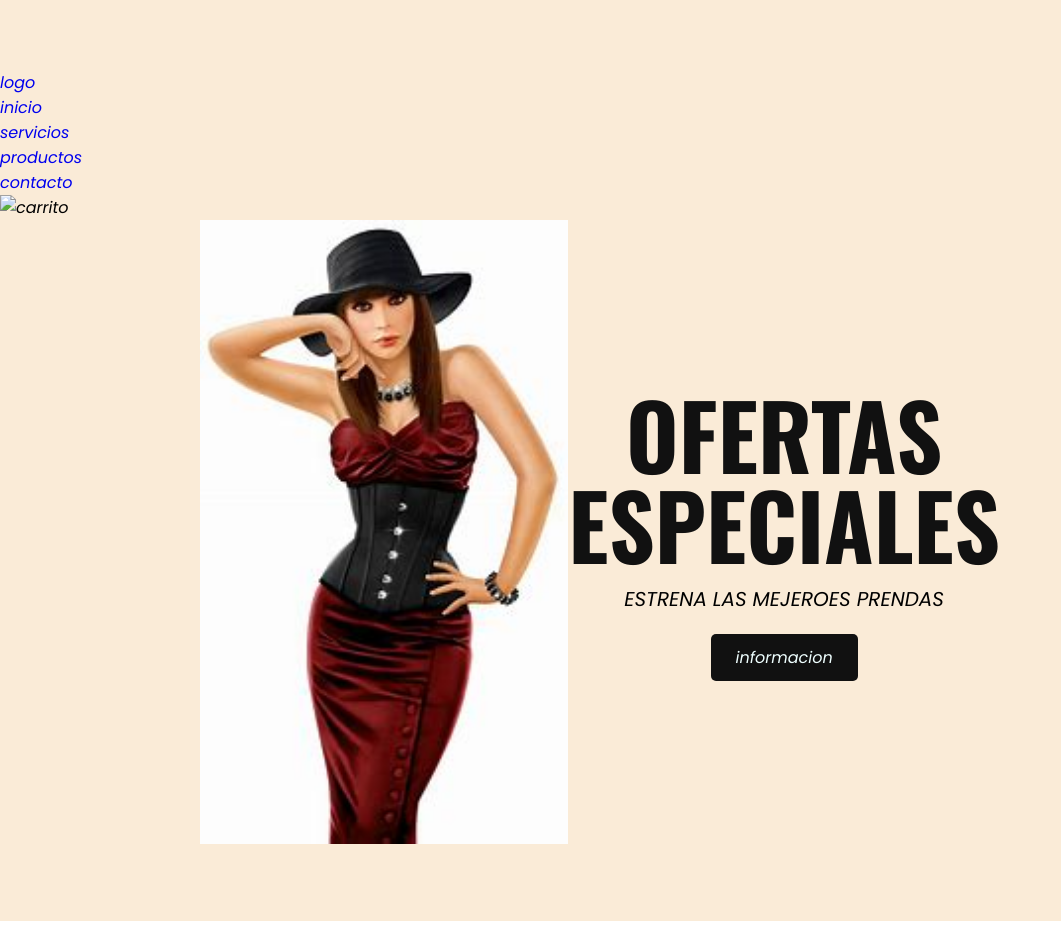
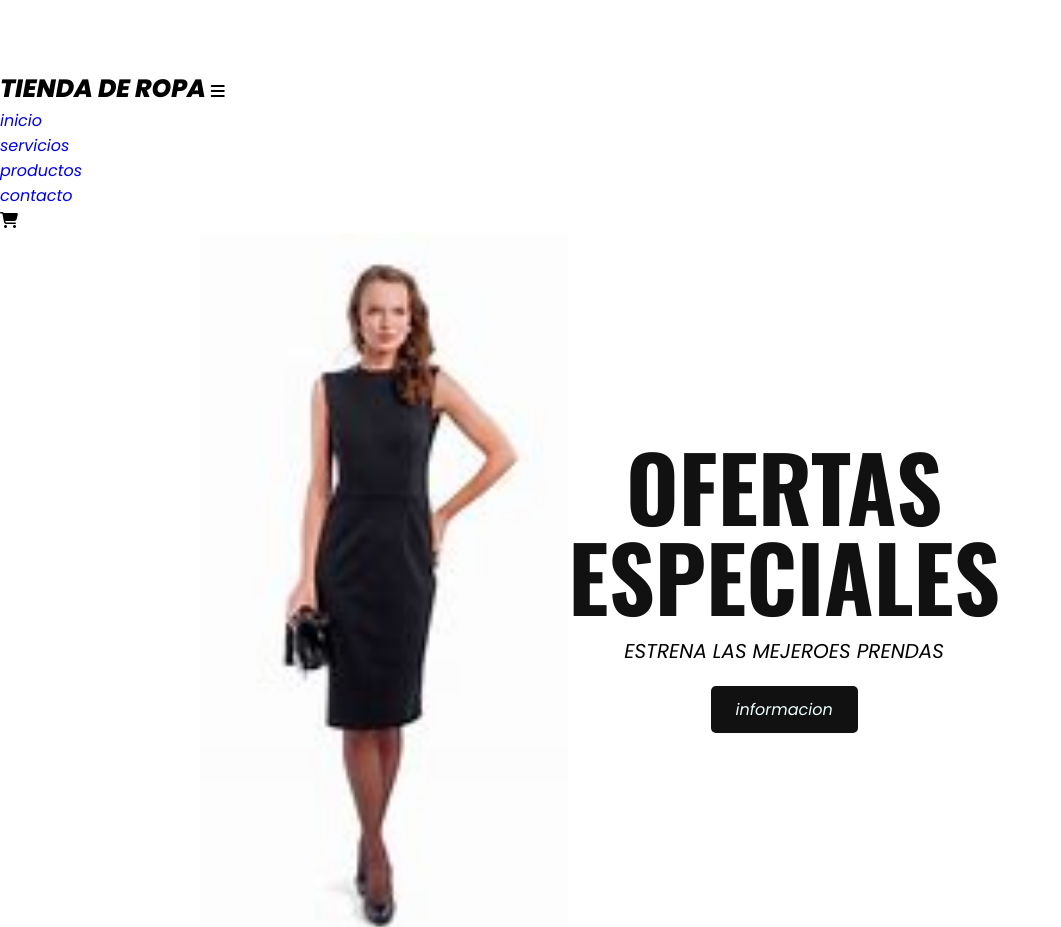
Before and after one commit to migueljjj/porfolio2, a plain HTML site: page index.html in a window 1280 px wide. Shown: the top 927 px of the page, without its empty margins (0-1061 px from the left). Drawn offline with nearby package versions, Linux system fonts and the light colour scheme.

Commit message:
subo nueva actualizacion

```diff
--- a/index.html
+++ b/index.html
@@ -5,16 +5,17 @@
     <meta name="viewport" content="width=device-width, initial-scale=1.0">
     <title>tienda de ropa</title>
     <link rel="stylesheet" href="style.css">
+    <script src="https://kit.fontawesome.com/3bff82bdac.js" crossorigin="anonymous"></script>
 </head>
 <body>
 
     <header class="header">
 
         <div class="menu-container">
-         <a href="#">logo</a>
+         <a href="#" class="logo">tienda de ropa</a>
          <input type="checkbox" id="menu">
          <label for="menu">
-         <img src="" class="menu-icono" alt="">
+        <i class="fa-solid fa-bars" class="menu-icono"></i>
         </label>
         <nav class="navbar">
             <ul>
@@ -27,7 +28,7 @@
         <div>
              <ul>
                 <li class="submenu">
-                    <img src="" alt="carrito">
+                    <i class="fa-solid fa-cart-shopping" class="carrito"></i>
                     <div id="carrito">
                         <table id="lista-carrito">
                             <thead>
@@ -51,7 +52,7 @@
 
                      <div class="header-img">
 
-                        <img src="images/foto de mujer con vestido.jpg" alt="foto de mujer con vestido">
+                        <img src="images/imagen de mujer con vestido 3.jpg" alt="foto de mujer con vestido">
                      </div>
                      <div class="header-txt">
                         <h1>ofertas especiales</h1>
--- a/script.js
+++ b/script.js
@@ -23,7 +23,7 @@ function cargarEventListeners() {
 
  function leerDatosElemento(elemento) {
     const infoElemento = {
-        imgen: elemento.querySelector('img').src,
+        imagen: elemento.querySelector('img').src,
         titulo: elemento.querySelector('h3').textContent,
         precio: elemento.querySelector('.precio').textContent,
         id: elemento.querySelector('a').getAttribute('data-id')
--- a/style.css
+++ b/style.css
@@ -31,7 +31,7 @@ header{
     display: flex;
     align-items: center;
     min-height: 80vh;
-    background-color: antiquewhite;
+    background-color: white;
     padding: 70px 0;
 }
 
@@ -68,11 +68,6 @@ header{
 
 #menu {
     display: none;
-}
-
-.menu-icono{
-
-    width: 25px;
 }
 
 
```
Also changed, not shown: images/imagen de mujer con vestido 2.jpg (added), images/imagen de mujer con vestido 3.jpg (added).
